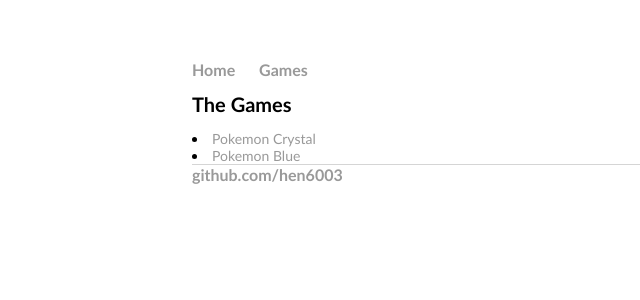
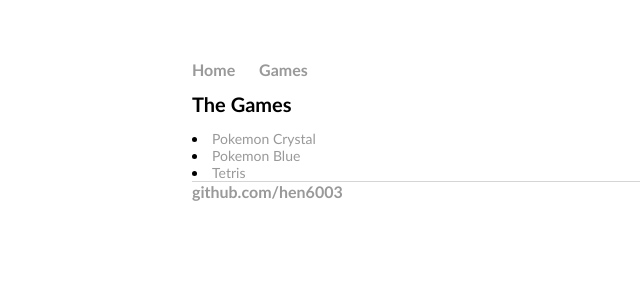
Before and after one commit to hen6003/hen6003.github.io, a Jekyll site: the page built from games/index.html, in a window 1280 px wide. Shown: the top 300 px of the page, without its empty margins (0-640 px from the left). Built offline with Jekyll 4.4.1, drawn with Linux system fonts in a browser that asks for light colours.

Commit message:
Update index.html

```diff
--- a/games/index.html
+++ b/games/index.html
@@ -6,4 +6,5 @@ title: Games
 	<h1>The Games</h1>
 	<li><a href="/games/web1">Pokemon Crystal</a></li>
 	<li><a href="/games/web">Pokemon Blue</a></li>
+	<li><a href="/games/web2">Tetris</a></li>
 </div><!-- /.blurb -->
```
